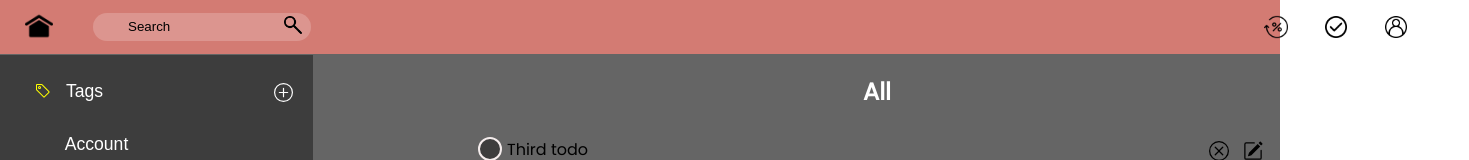
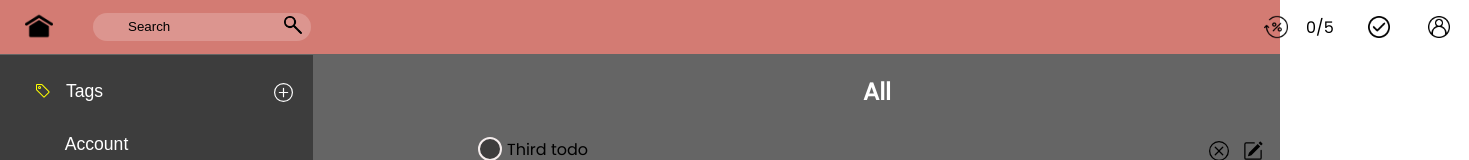
Before and after one commit to akhulbay/todo-list-react, a React (Create React App) app: page / in a window 1280 px wide. Shown: the top 160 px of the page, 1469 px wide, since content can reach past the window. Built offline with nearby package versions, Linux system fonts and the light colour scheme.

Commit message:
modified:   src/components/Header/Header.js 	modified:   src/components/Header/Header.module.css 	modified:   src/components/Menu/Menu.module.css 	modified:   src/components/Menu/MenuBar.js

```diff
--- a/src/components/Header/Header.js
+++ b/src/components/Header/Header.js
@@ -1,40 +1,52 @@
 import hs from "./Header.module.css";
-import {useState} from "react";
-import {NavLink} from "react-router-dom";
+import { useState } from "react";
+import { NavLink } from "react-router-dom";
 import Modal from "../Modal/Modal";
-function Header()  {
-    const [modalActive,setModalActive]=useState(false)
+function Header() {
+  const [modalActive, setModalActive] = useState(false);
+  const [dailyGoal, setDailyGoal] = useState(5);
   return (
     <div className={hs.Header}>
       <div className={hs.Container}>
-                <NavLink to={"/"}><img src="homepage.png" alt="" className={hs.Homepage}/></NavLink>
-                <form id = "form" >
-                    <input type="search" id="query"
+        <NavLink to={"/"}>
+          <img src="homepage.png" alt="" className={hs.Homepage} />
+        </NavLink>
+        <form id="form">
+          <input
+            type="search"
+            id="query"
             name="q"
             placeholder="Search"
-                           className = {hs.Search}
-
+            className={hs.Search}
           />
-                    <img src="lupadlypoiska.png" alt="" className={hs.Searchicon}/>
+          <img src="lupadlypoiska.png" alt="" className={hs.Searchicon} />
         </form>
 
         <div className={hs.Container2}></div>
         <button type="button" className={hs.Percentage}>
-                    <img src="percentage.png" alt="" className={hs.Percentageicon}/>
+          <img src="percentage.png" alt="" className={hs.Percentageicon} />
         </button>
 
-                <NavLink to={"/done"}><button type = "button" className={hs.Question}   >
-                    <img src="galochka.png" alt="" className={hs.Questionicon}/>
-                </button></NavLink>
+        <div className={hs.dailyGoalCSS}>0/{dailyGoal}</div>
 
-                <button type = "button" className={hs.Account} onClick={() => setModalActive(true)}>
-                    <img src="account.png" alt="" className={hs.Accounticon}/>
+        <NavLink to={"/done"}>
+          <button type="button" className={hs.Question}>
+            <img src="galochka.png" alt="" className={hs.Questionicon} />
+          </button>
+        </NavLink>
+
+        <button
+          type="button"
+          className={hs.Account}
+          onClick={() => setModalActive(true)}
+        >
+          <img src="account.png" alt="" className={hs.Accounticon} />
         </button>
 
-                <Modal active={modalActive} setActive={setModalActive}/>
+        <Modal active={modalActive} setActive={setModalActive} />
       </div>
     </div>
-    )
+  );
 }
 
 export default Header;
--- a/src/components/Header/Header.module.css
+++ b/src/components/Header/Header.module.css
@@ -83,3 +83,7 @@
     height: 22px;
     cursor: pointer;
 }
+.dailyGoalCSS{
+    padding-top: 17px;
+    padding-right: 15px;
+}
--- a/src/components/Menu/Menu.module.css
+++ b/src/components/Menu/Menu.module.css
@@ -1,3 +1,11 @@
+a {
+    text-decoration: none;
+   }
+
+.InputChange{
+    width: 100px;
+}
+
 .MenuBar{
     background-color: #3d3d3d;
     width: 313px;
@@ -38,11 +46,14 @@
 
 .MenuItems{
     position: absolute;
+    height: 0;
     opacity: 0;
+    transform: translateY(-10px);
 }
 
 .MenuItemsActive{
-    transition: 3s;
+    transform: translateY(0);
+    transition: all 2s ease;
     opacity: 1;
 }
 
@@ -57,6 +68,7 @@
 }
 
 .TextMenu {
+    color: white;
     margin-right: 120px;
 }
 
@@ -99,6 +111,7 @@
     border-radius: 20px;
 }
 .AddTagsMenu{
+    transition: 2s;
     border-radius: 10px;
     padding: 10px 10px 10px 10px;
     margin-left: 320px;
@@ -109,7 +122,7 @@
     opacity: 0;
 }
 .AddTagsMenuActive{
-    transition: 1s;
+    transition: 2s;
     border-radius: 10px;
     padding: 10px 10px 10px 10px;
     margin-left: 320px;
--- a/src/components/Menu/MenuBar.js
+++ b/src/components/Menu/MenuBar.js
@@ -2,11 +2,14 @@ import ms from "./Menu.module.css";
 import "./Menu.module.css";
 import uuid from "react-uuid";
 import { useState } from "react";
+import { NavLink } from "react-router-dom";
+import Modal from "../Modal/Modal";
 // import Dropdown from "react-bootstrap/Dropdown";
 // import DropdownButton from "react-bootstrap/DropdownButton";
 import AddTodo from "../TodoList/AddTodo/AddToDo";
 
 function MenuBar({ items, setItems, setTitle }) {
+  const [modalActive, setModalActive] = useState(false);
   const [value, setValue] = useState("");
   const [tageActive, setTageActive] = useState(false);
   const [tageColorActive, setTageColorActive] = useState(false);
@@ -59,15 +62,13 @@ function MenuBar({ items, setItems, setTitle }) {
   return (
     <div className={ms.MenuBar}>
       <div className={tageMenuActive ? AddTagsMenuActive : AddTagsMenu}>
-        <textarea
-          cols="13"
-          rows="1"
+        <input
+          className={ms.InputChange}
           placeholder={"Enter tag name"}
           value={value}
           onKeyUp={(e) => handleKeyUp(e)}
           onChange={(e) => setValue(e.target.value)}
-          maxLength={30}
-        ></textarea>
+        ></input>
         <div
           className={ms.TakeColorMenu}
           style={{ backgroundColor: color }}
@@ -97,7 +98,7 @@ function MenuBar({ items, setItems, setTitle }) {
           }}
           className={ms.SaveButton}
         >
-          Save tag
+          Save Tag
         </button>
       </div>
       <div className={ms.TextBody}>
@@ -162,12 +163,19 @@ function MenuBar({ items, setItems, setTitle }) {
             </div>
           ))}
         </div>
-        <div className={ms.CommonMenuComp}>
+        <div
+          className={ms.CommonMenuComp}
+          onClick={() => setModalActive(!modalActive)}
+        >
           <a className={ms.TextMenu}>Account</a>
         </div>
-        <div className={ms.CommonMenuComp}>
-          <a className={ms.TextMenu}>Done List</a>
-        </div>
+        <NavLink to={"/done"}>
+          <div className={ms.CommonMenuComp}>
+            <a className={ms.TextMenu}>Done List</a>
+          </div>
+        </NavLink>
+
+        <Modal active={modalActive} setActive={setModalActive} />
       </div>
     </div>
   );
```
Lines whose indentation alone changed are shown as unchanged.
